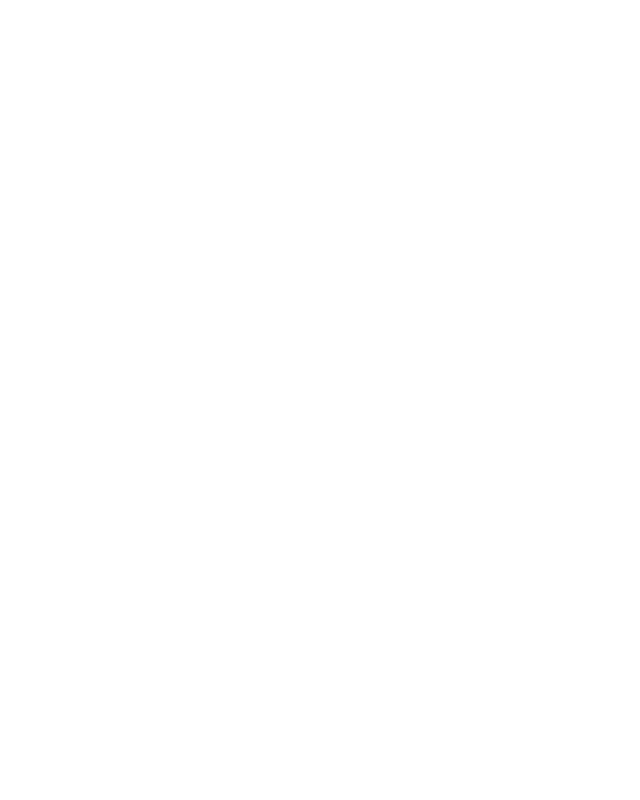
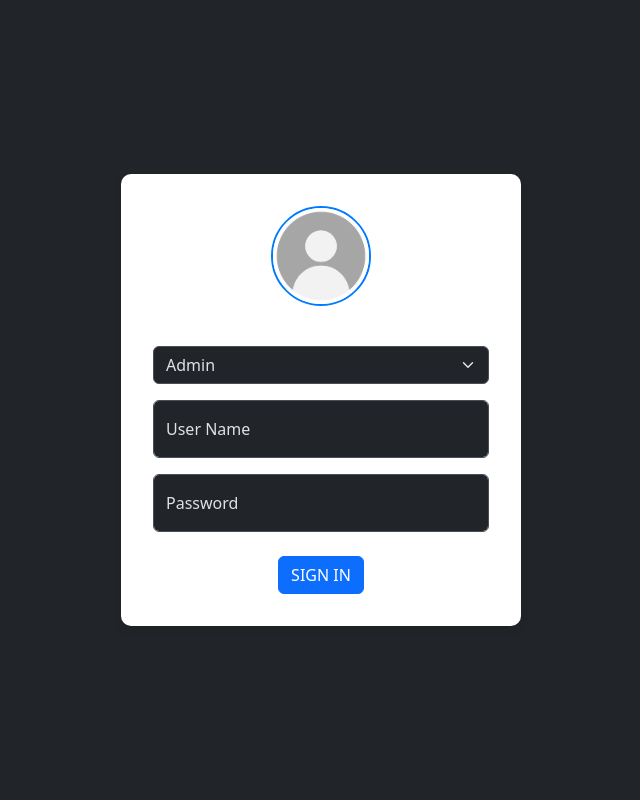
Before and after one commit to Deluna-Lenard/activity, a PHP site: page / in a window 1280 px wide. Before the commit the part shown is empty. Shown: the whole page, without its empty margins (319-959 px from the left). Run offline with PHP 8.4, Linux system fonts and the light colour scheme.

Commit message:
Static Login code done

```diff
--- a/Static Login/index.php
+++ b/Static Login/index.php
@@ -1,11 +1,109 @@
 <!DOCTYPE html>
-<html lang="en">
+<html lang="en" data-bs-theme="dark">
+
 <head>
-    <meta charset="UTF-8">
-    <meta name="viewport" content="width=device-width, initial-scale=1.0">
+    <meta charset="utf-8">
+    <meta name="viewport" content="width=device-width, initial-scale=1">
     <title>Static Login</title>
+    <link rel="stylesheet" href="style.css">
+    <link href="https://cdn.jsdelivr.net/npm/bootstrap@5.3.3/dist/css/bootstrap.min.css" rel="stylesheet"
+        integrity="sha384-QWTKZyjpPEjISv5WaRU9OFeRpok6YctnYmDr5pNlyT2bRjXh0JMhjY6hW+ALEwIH" crossorigin="anonymous">
 </head>
+
 <body>
 
+    <!-- Alert containers -->
+    <div class="alert alert-danger" role="alert" id="alert_danger" style="display: none;">
+        <button type="button" class="btn-close" aria-label="Close" id="close_danger"></button>
+        Invalid Username/Password!
+    </div>
+
+    <div class="alert alert-success" role="alert" id="alert_success" style="display: none;">
+        <button type="button" class="btn-close" aria-label="Close" id="close_success"></button>
+        Welcome to the System: <?php echo htmlspecialchars($_POST['floatingInput'] ?? ''); ?>
+    </div>
+
+    <!-- Form container -->
+    <div class="round-container text-center" id="container">
+        <div class="mb-4">
+            <img src="img/blank-profile.png" alt="Profile Picture" class="profile-pic">
+        </div>
+
+        <form method="post" id="loginForm">
+            <div class="mb-3">
+                <select class="form-select" name="user_role">
+                    <option value="admin">Admin</option>
+                    <option value="content_manager">Content Manager</option>
+                    <option value="system_user">System User</option>
+                </select>
+            </div>
+
+            <div class="form-floating mb-3">
+                <input type="text" class="form-control" name="username" placeholder="Username" required>
+                <label for="username">User Name</label>
+            </div>
+
+            <div class="form-floating mb-4">
+                <input type="password" class="form-control" name="password" placeholder="Password" required>
+                <label for="password">Password</label>
+            </div>
+
+            <button type="submit" class="btn btn-primary">SIGN IN</button>
+        </form>
+    </div>
+
+    <!-- JavaScript for handling alerts -->
+    <script>
+        document.getElementById('close_danger')?.addEventListener('click', function () {
+            document.getElementById('alert_danger').style.display = 'none';
+        });
+
+        document.getElementById('close_success')?.addEventListener('click', function () {
+            document.getElementById('alert_success').style.display = 'none';
+        });
+    </script>
 </body>
 </html>
+
+<?php
+// Centralized account data structure for better readability
+$accounts = [
+    "admin" => [
+        ["username" => "admin", "password" => "Pass1234"],
+        ["username" => "renmark", "password" => "Pogi1234"]
+    ],
+    "content_manager" => [
+        ["username" => "pepito", "password" => "manaloto"],
+        ["username" => "juan", "password" => "delacruz"]
+    ],
+    "system_user" => [
+        ["username" => "juan", "password" => "delacruz"],
+        ["username" => "pedro", "password" => "penduko"]
+    ]
+];
+
+// Function to validate credentials
+function validateCredentials($role, $username, $password, $accounts) {
+    foreach ($accounts[$role] as $account) {
+        if ($account['username'] === $username && $account['password'] === $password) {
+            return true;
+        }
+    }
+    return false;
+}
+
+// Check if the form was submitted
+if ($_SERVER['REQUEST_METHOD'] === 'POST') {
+    $role = $_POST['user_role'] ?? '';
+    $username = $_POST['username'] ?? '';
+    $password = $_POST['password'] ?? '';
+
+    $alertType = validateCredentials($role, $username, $password, $accounts) ? 'success' : 'danger';
+
+    if ($alertType === 'success') {
+        echo '<script>document.getElementById("alert_success").style.display = "block";</script>';
+    } else {
+        echo '<script>document.getElementById("alert_danger").style.display = "block";</script>';
+    }
+}
+?>
--- /dev/null
+++ b/Static Login/style.css
@@ -0,0 +1,63 @@
+body {
+  display: flex;
+  justify-content: center;
+  align-items: center;
+  height: 100vh;
+  margin: 0;
+  font-family: "Arial", sans-serif;
+  background-color: #f0f2f5;
+}
+
+.round-container {
+  background-color: #ffffff;
+  border-radius: 10px;
+  box-shadow: 0 4px 8px rgba(0, 0, 0, 0.1);
+  padding: 2rem;
+  max-width: 400px;
+  width: 100%;
+}
+
+.profile-pic {
+  width: 100px;
+  height: 100px;
+  border-radius: 50%;
+  margin-bottom: 1rem;
+  border: 2px solid #007bff;
+}
+
+.form-control,
+.form-select,
+.btn-primary {
+  border-radius: 5px;
+}
+
+.btn-primary {
+  background-color: #007bff;
+  border: none;
+  padding: 0.5rem 1rem;
+  cursor: pointer;
+  font-size: 1rem;
+  transition: background-color 0.3s;
+}
+
+.btn-primary:hover {
+  background-color: #0056b3;
+}
+
+.alert {
+  margin-bottom: 1rem;
+}
+
+.alert .btn-close {
+  position: absolute;
+  top: 8px;
+  right: 8px;
+}
+
+#alert_danger,
+#alert_success {
+  max-width: 400px;
+  width: 100%;
+  margin-top: 1rem;
+  position: relative;
+}
```
Also changed, not shown: Static Login/img/blank-profile.png (added).
